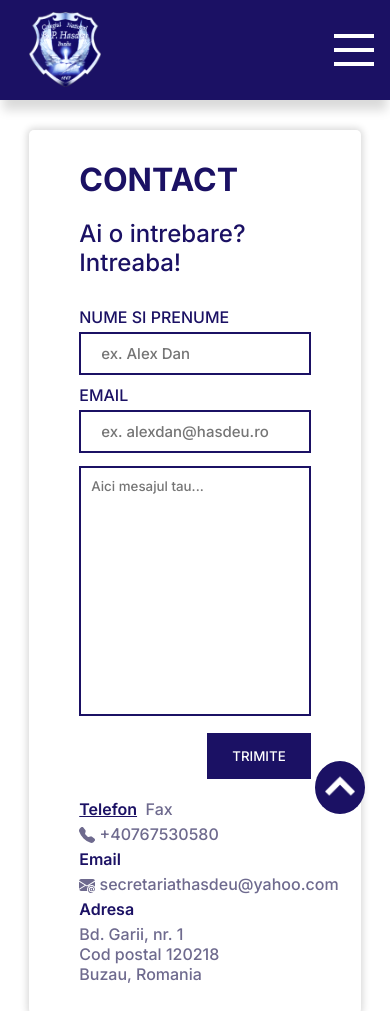
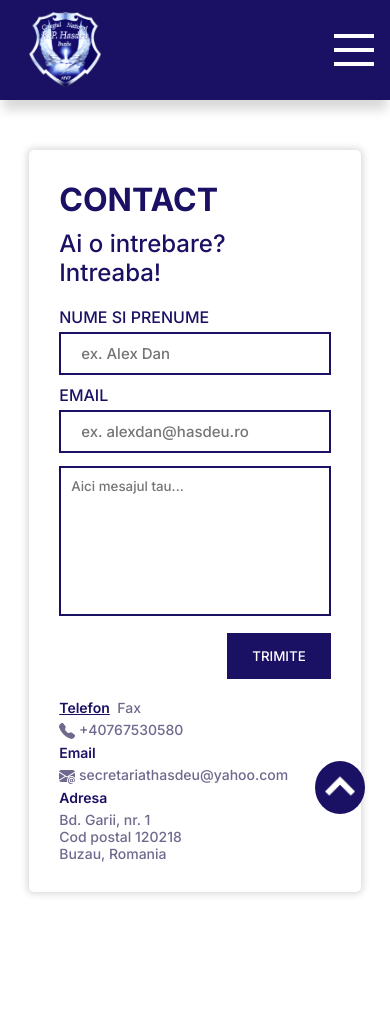
Before and after one commit to alexdan26263/Hasdeu, a plain HTML site: page contact.html in a window 390 px wide. Shown: the top 1011 px of the page. After the commit the page ends 932 px from the top, so only its background shows below. Drawn offline with Linux system fonts and the light colour scheme.

Commit message:
update-sidebar/contact

```diff
--- a/contact.css
+++ b/contact.css
@@ -117,7 +117,7 @@ a{
     transition: all 0.2s;
 }
 .form{
-    margin-top: 30px;
+    margin-top: 150px;
     width: 100%;
     display: flex;
     align-content: center;
@@ -147,6 +147,9 @@ a{
     padding:  30px 50px;
     border-radius: 5px;
     box-shadow: 0 0px 7px 2px rgba(0,0,0,0.15);
+}
+h2{
+    margin: 10px 0px;
 }
 .buton-form{
     display: flex;
@@ -266,6 +269,9 @@ a{
     }
 }
 @media all and (max-width: 770px){
+    #block-text-form{
+        height: 150px;
+    }
     .header-left{
         display: none;
     }
@@ -281,6 +287,7 @@ a{
     }
     .contact-bottom{
         flex-direction: column;
+        font-size: 14px;
     }
     .stanga{
         width: 100%;
@@ -300,5 +307,6 @@ a{
     }
     .ffff{
         width: 85%;
+        padding: 30px 30px;
     }
 }
--- a/index.css
+++ b/index.css
@@ -97,6 +97,7 @@ a{
     margin-left: 5px;
 }
 .main{
+    margin-top: 100px;
     width: 100%;
     background-image: url('images/hasdeu2-gradient-left.png');
     background-size: cover;
--- a/navbars.css
+++ b/navbars.css
@@ -45,7 +45,7 @@ nav{
     width: 100%;
     height: 100px;
     display: flex;
-    position: sticky;
+    position: fixed;
     top: 0%;
     left: 0%;
     font-family: var(--fontSansSerif), sans-serif;
```
